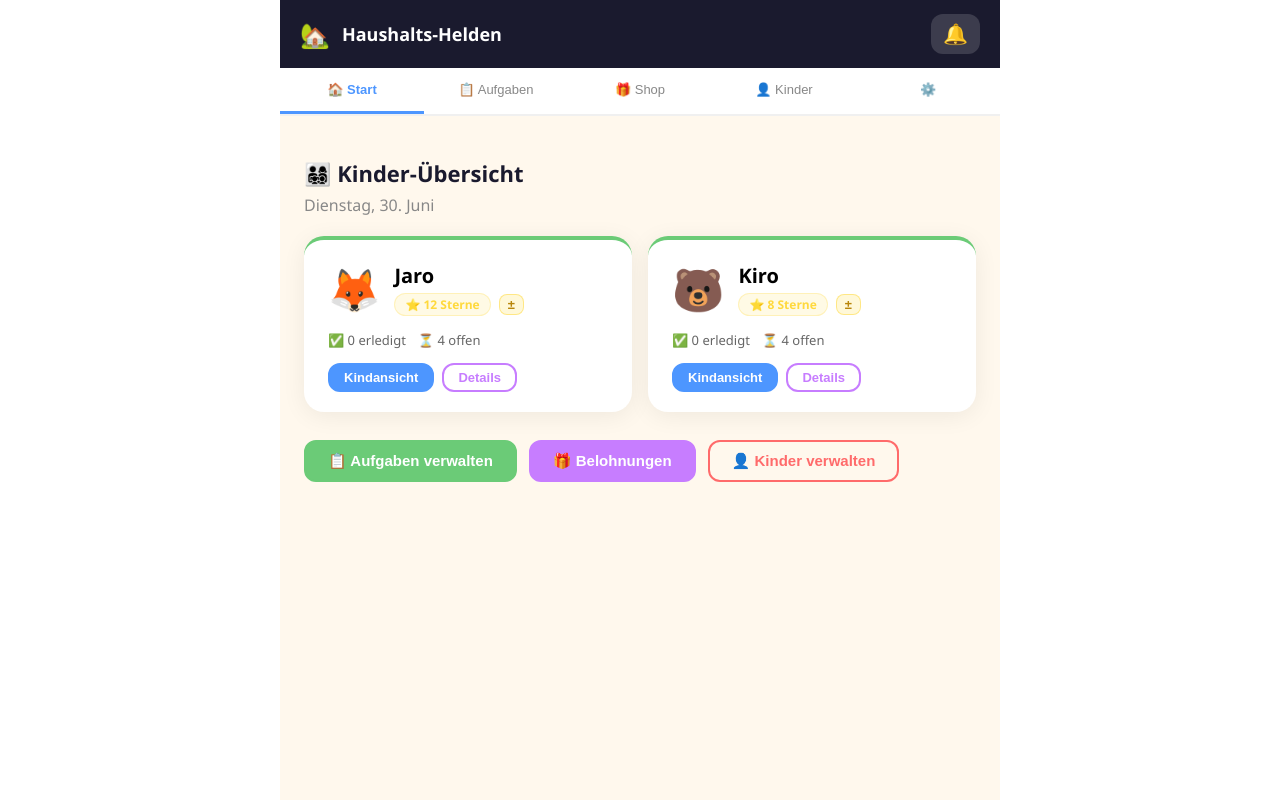
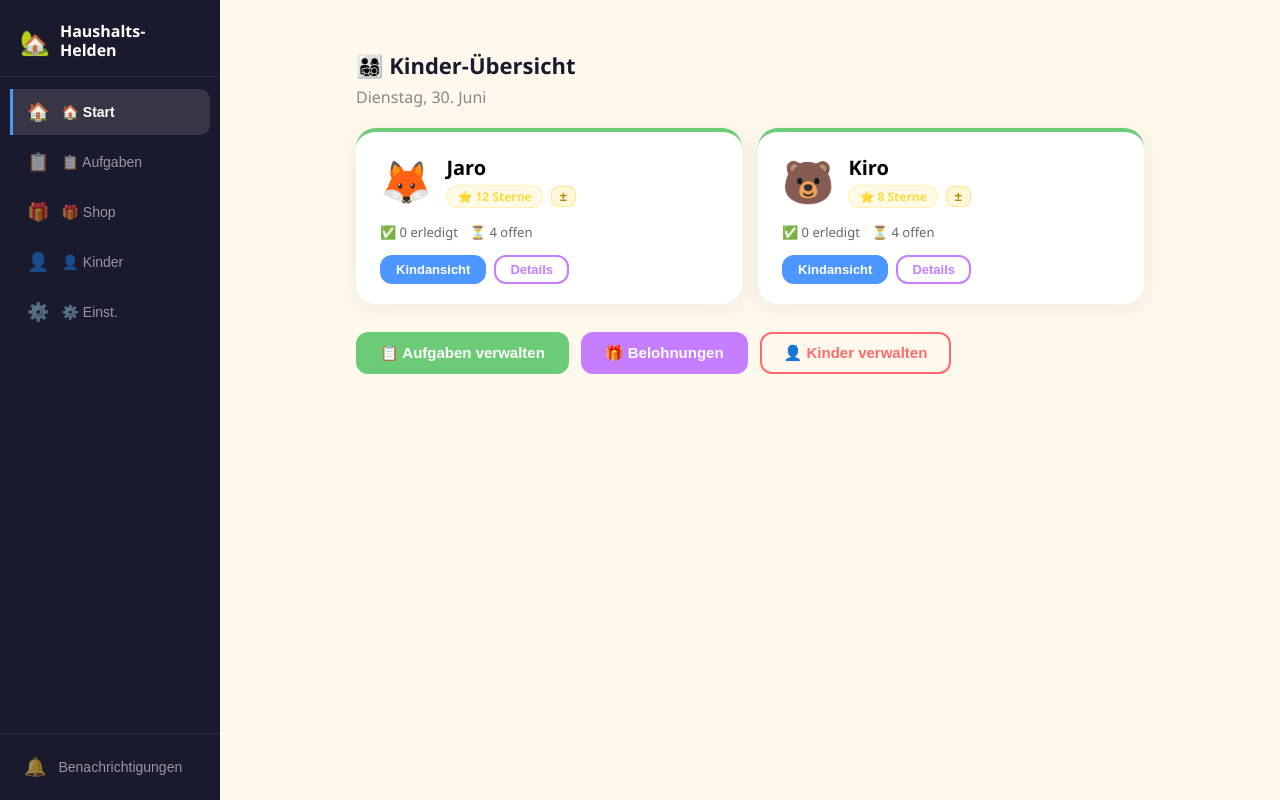
Before and after one commit to L1nax/HaushaltsHelden, a React (Vite) app: page / in a window 1280 px wide. Built offline with nearby package versions, Linux system fonts and the light colour scheme.

Commit message:
Add tablet-responsive layout with sidebar and 2-column child mode

```diff
--- a/src/App.jsx
+++ b/src/App.jsx
@@ -1,4 +1,14 @@
-import { useState, useEffect } from "react";
+import { useState, useEffect, useCallback } from "react";
+
+function useIsTablet() {
+  const [isTablet, setIsTablet] = useState(() => window.innerWidth >= 768);
+  useEffect(() => {
+    const handler = () => setIsTablet(window.innerWidth >= 768);
+    window.addEventListener("resize", handler);
+    return () => window.removeEventListener("resize", handler);
+  }, []);
+  return isTablet;
+}
 
 const COLORS = {
   sun: "#FFD93D", mint: "#6BCB77", sky: "#4D96FF",
@@ -778,6 +788,7 @@ function ChildMode({ data, setData, childId, setSelectedChild, setView }) {
     .map(c => c.taskId);
   const [celebrating, setCelebrating] = useState(null);
   const [showPinDialog, setShowPinDialog] = useState(false);
+  const isTablet = useIsTablet();
 
   const dueTasks = data.tasks.filter(task => {
     if (!isTaskDueToday(task)) return false;
@@ -814,76 +825,11 @@ function ChildMode({ data, setData, childId, setSelectedChild, setView }) {
   const totalTasks = allDueToday.length;
   const progress = totalTasks > 0 ? (doneTasks / totalTasks) * 100 : 0;
 
-  return (
-    <div style={{ minHeight: "100vh", background: `linear-gradient(135deg, ${COLORS.sky}22, ${COLORS.mint}22)` }}>
-      <div style={{ background: `linear-gradient(135deg, ${COLORS.sky}, ${COLORS.mint})`, padding: "24px 20px 30px", borderRadius: "0 0 30px 30px" }}>
-        <div style={{ display: "flex", justifyContent: "space-between", alignItems: "flex-start" }}>
-          <div>
-            <div style={{ color: "white", opacity: 0.85, fontSize: 14, marginBottom: 4 }}>Hallo!</div>
-            <div style={{ color: "white", fontSize: 28, fontWeight: 900 }}>{child.avatar} {child.name}</div>
-          </div>
-          <button onClick={() => setShowPinDialog(true)}
-            style={{ background: "rgba(255,255,255,0.2)", border: "none", borderRadius: 12, padding: "8px 14px", color: "white", fontSize: 13, fontWeight: 700, cursor: "pointer" }}>
-            Eltern 🔒
-          </button>
-        </div>
-
-        {data.children.length > 1 && (
-          <div style={{ display: "flex", gap: 10, marginTop: 16, flexWrap: "wrap" }}>
-            {data.children.map(c => {
-              const isActive = c.id === childId;
-              return (
-                <button key={c.id} onClick={() => !isActive && setSelectedChild(c.id)}
-                  style={{
-                    background: isActive ? "rgba(255,255,255,0.35)" : "rgba(255,255,255,0.15)",
-                    border: `2px solid ${isActive ? "rgba(255,255,255,0.9)" : "rgba(255,255,255,0.3)"}`,
-                    borderRadius: 14, padding: "6px 14px",
-                    display: "flex", alignItems: "center", gap: 7,
-                    cursor: isActive ? "default" : "pointer",
-                    transition: "all .2s",
-                  }}>
-                  <span style={{ fontSize: 20 }}>{c.avatar}</span>
-                  <span style={{ color: "white", fontWeight: isActive ? 800 : 600, fontSize: 14 }}>{c.name}</span>
-                  {isActive && <span style={{ fontSize: 10, color: "rgba(255,255,255,0.8)" }}>✓</span>}
-                </button>
-              );
-            })}
-          </div>
-        )}
-
-        <div style={{ marginTop: 16 }}>
-          <div style={{ background: "rgba(255,255,255,0.25)", borderRadius: 16, padding: "12px 20px", display: "inline-flex", alignItems: "center", gap: 10 }}>
-            <span style={{ fontSize: 28 }}>⭐</span>
-            <div>
-              <div style={{ color: "white", fontSize: 26, fontWeight: 900, lineHeight: 1 }}>{child.stars}</div>
-              <div style={{ color: "rgba(255,255,255,0.85)", fontSize: 13 }}>Sterne gesammelt</div>
-            </div>
-          </div>
-        </div>
-      </div>
-
-      {showPinDialog && (
-        data.pin
-          ? <PinDialog pin={data.pin} onSuccess={() => { setShowPinDialog(false); setView("overview"); }} onCancel={() => setShowPinDialog(false)} />
-          : <AutoRedirect onRedirect={() => { setShowPinDialog(false); setView("overview"); }} />
-      )}
-
-      <div style={{ padding: "20px 16px" }}>
-        <Card style={{ marginBottom: 20 }}>
-          <div style={{ display: "flex", justifyContent: "space-between", marginBottom: 10 }}>
-            <span style={{ fontWeight: 700 }}>Heute geschafft</span>
-            <span style={{ fontWeight: 700, color: COLORS.mint }}>{doneTasks}/{totalTasks}</span>
-          </div>
-          <div style={{ background: "#f0f0f0", borderRadius: 10, height: 14, overflow: "hidden" }}>
-            <div style={{ background: `linear-gradient(90deg, ${COLORS.mint}, ${COLORS.sky})`, height: "100%", width: `${progress}%`, borderRadius: 10, transition: "width .5s" }} />
-          </div>
-          {progress === 100 && totalTasks > 0 && (
-            <div style={{ textAlign: "center", marginTop: 12, fontSize: 22 }}>🎉 Alle Aufgaben erledigt! Super gemacht!</div>
-          )}
-        </Card>
-
+  // ── shared sub-sections ──────────────────────────────────────────────────
+  const taskList = (
+    <>
       <h3 style={{ margin: "0 0 12px", fontSize: 17 }}>📋 Meine Aufgaben heute</h3>
-        <div style={{ display: "grid", gap: 12, marginBottom: 24 }}>
+      <div style={{ display: "grid", gap: 12, marginBottom: isTablet ? 0 : 24 }}>
         {allDueToday.map(task => {
           const done = isDone(task);
           const isCelebrating = celebrating === task.id;
@@ -921,7 +867,11 @@ function ChildMode({ data, setData, childId, setSelectedChild, setView }) {
           <div style={{ textAlign: "center", padding: 32, color: "#aaa" }}>Heute keine Aufgaben 🎉</div>
         )}
       </div>
+    </>
+  );
 
+  const shopList = (
+    <>
       <div style={{ display: "flex", justifyContent: "space-between", alignItems: "center", marginBottom: 12 }}>
         <h3 style={{ margin: 0, fontSize: 17 }}>🛒 Belohnungs-Shop</h3>
         <span style={{ fontSize: 13, color: "#888" }}>⭐ {child.stars} verfügbar</span>
@@ -949,7 +899,101 @@ function ChildMode({ data, setData, childId, setSelectedChild, setView }) {
           );
         })}
       </div>
+    </>
+  );
+
+  const header = (
+    <div style={{ background: `linear-gradient(135deg, ${COLORS.sky}, ${COLORS.mint})`, padding: "24px 20px 30px", borderRadius: isTablet ? "0 0 30px 30px" : "0 0 30px 30px" }}>
+      <div style={{ maxWidth: isTablet ? 1100 : undefined, margin: isTablet ? "0 auto" : undefined }}>
+        <div style={{ display: "flex", justifyContent: "space-between", alignItems: "flex-start" }}>
+          <div>
+            <div style={{ color: "white", opacity: 0.85, fontSize: 14, marginBottom: 4 }}>Hallo!</div>
+            <div style={{ color: "white", fontSize: isTablet ? 32 : 28, fontWeight: 900 }}>{child.avatar} {child.name}</div>
           </div>
+          <button onClick={() => setShowPinDialog(true)}
+            style={{ background: "rgba(255,255,255,0.2)", border: "none", borderRadius: 12, padding: "8px 14px", color: "white", fontSize: 13, fontWeight: 700, cursor: "pointer" }}>
+            Eltern 🔒
+          </button>
+        </div>
+
+        <div style={{ display: "flex", alignItems: "center", justifyContent: "space-between", flexWrap: "wrap", gap: 12, marginTop: 16 }}>
+          {data.children.length > 1 && (
+            <div style={{ display: "flex", gap: 10, flexWrap: "wrap" }}>
+              {data.children.map(c => {
+                const isActive = c.id === childId;
+                return (
+                  <button key={c.id} onClick={() => !isActive && setSelectedChild(c.id)}
+                    style={{
+                      background: isActive ? "rgba(255,255,255,0.35)" : "rgba(255,255,255,0.15)",
+                      border: `2px solid ${isActive ? "rgba(255,255,255,0.9)" : "rgba(255,255,255,0.3)"}`,
+                      borderRadius: 14, padding: "6px 14px",
+                      display: "flex", alignItems: "center", gap: 7,
+                      cursor: isActive ? "default" : "pointer", transition: "all .2s",
+                    }}>
+                    <span style={{ fontSize: 20 }}>{c.avatar}</span>
+                    <span style={{ color: "white", fontWeight: isActive ? 800 : 600, fontSize: 14 }}>{c.name}</span>
+                    {isActive && <span style={{ fontSize: 10, color: "rgba(255,255,255,0.8)" }}>✓</span>}
+                  </button>
+                );
+              })}
+            </div>
+          )}
+          <div style={{ background: "rgba(255,255,255,0.25)", borderRadius: 16, padding: "12px 20px", display: "inline-flex", alignItems: "center", gap: 10 }}>
+            <span style={{ fontSize: 28 }}>⭐</span>
+            <div>
+              <div style={{ color: "white", fontSize: 26, fontWeight: 900, lineHeight: 1 }}>{child.stars}</div>
+              <div style={{ color: "rgba(255,255,255,0.85)", fontSize: 13 }}>Sterne gesammelt</div>
+            </div>
+          </div>
+        </div>
+      </div>
+    </div>
+  );
+
+  const progressCard = (
+    <Card style={{ marginBottom: 20 }}>
+      <div style={{ display: "flex", justifyContent: "space-between", marginBottom: 10 }}>
+        <span style={{ fontWeight: 700 }}>Heute geschafft</span>
+        <span style={{ fontWeight: 700, color: COLORS.mint }}>{doneTasks}/{totalTasks}</span>
+      </div>
+      <div style={{ background: "#f0f0f0", borderRadius: 10, height: 14, overflow: "hidden" }}>
+        <div style={{ background: `linear-gradient(90deg, ${COLORS.mint}, ${COLORS.sky})`, height: "100%", width: `${progress}%`, borderRadius: 10, transition: "width .5s" }} />
+      </div>
+      {progress === 100 && totalTasks > 0 && (
+        <div style={{ textAlign: "center", marginTop: 12, fontSize: 22 }}>🎉 Alle Aufgaben erledigt! Super gemacht!</div>
+      )}
+    </Card>
+  );
+
+  return (
+    <div style={{ minHeight: "100vh", background: `linear-gradient(135deg, ${COLORS.sky}22, ${COLORS.mint}22)` }}>
+      {header}
+
+      {showPinDialog && (
+        data.pin
+          ? <PinDialog pin={data.pin} onSuccess={() => { setShowPinDialog(false); setView("overview"); }} onCancel={() => setShowPinDialog(false)} />
+          : <AutoRedirect onRedirect={() => { setShowPinDialog(false); setView("overview"); }} />
+      )}
+
+      {isTablet ? (
+        // ── Tablet: 2-column layout ──────────────────────────────────────────
+        <div style={{ maxWidth: 1100, margin: "0 auto", padding: "24px 32px", display: "grid", gridTemplateColumns: "1fr 380px", gap: 28, alignItems: "start" }}>
+          <div>
+            {progressCard}
+            {taskList}
+          </div>
+          <div style={{ position: "sticky", top: 24 }}>
+            {shopList}
+          </div>
+        </div>
+      ) : (
+        // ── Mobile: single column ─────────────────────────────────────────────
+        <div style={{ padding: "20px 16px" }}>
+          {progressCard}
+          {taskList}
+          {shopList}
+        </div>
+      )}
     </div>
   );
 }
@@ -1102,10 +1146,9 @@ export default function App() {
   const [view, setView] = useState("overview");
   const [selectedChild, setSelectedChild] = useState(null);
   const [showNotifications, setShowNotifications] = useState(false);
+  const isTablet = useIsTablet();
 
-  useEffect(() => {
-    requestPushPermission();
-  }, []);
+  useEffect(() => { requestPushPermission(); }, []);
 
   const openNotifications = () => {
     setShowNotifications(true);
@@ -1114,19 +1157,104 @@ export default function App() {
   };
 
   const NAV = [
-    { id: "overview", label: "🏠 Start" },
-    { id: "tasks",    label: "📋 Aufgaben" },
-    { id: "rewards",  label: "🎁 Shop" },
-    { id: "children", label: "👤 Kinder" },
-    { id: "settings", label: "⚙️" },
+    { id: "overview", label: "🏠 Start",     icon: "🏠" },
+    { id: "tasks",    label: "📋 Aufgaben",  icon: "📋" },
+    { id: "rewards",  label: "🎁 Shop",      icon: "🎁" },
+    { id: "children", label: "👤 Kinder",    icon: "👤" },
+    { id: "settings", label: "⚙️ Einst.",    icon: "⚙️" },
   ];
 
   if (view === "childMode" && selectedChild) return (
-    <div style={{ fontFamily: "'Segoe UI', system-ui, sans-serif", maxWidth: 520, margin: "0 auto" }}>
+    <div style={{ fontFamily: "'Segoe UI', system-ui, sans-serif" }}>
       <ChildMode data={data} setData={setData} childId={selectedChild} setSelectedChild={setSelectedChild} setView={setView} />
     </div>
   );
 
+  const content = (
+    <>
+      {view === "overview"    && <ParentOverview data={data} setData={setData} setView={setView} setSelectedChild={setSelectedChild} />}
+      {view === "tasks"       && <TasksView data={data} setData={setData} />}
+      {view === "rewards"     && <RewardsView data={data} setData={setData} />}
+      {view === "children"    && <ChildrenView data={data} setData={setData} />}
+      {view === "settings"    && <SettingsView data={data} setData={setData} />}
+      {view === "childDetail" && selectedChild && <ChildDetail data={data} setData={setData} childId={selectedChild} setView={setView} />}
+    </>
+  );
+
+  const notifPanel = showNotifications && (
+    <div style={{ position: "fixed", inset: 0, zIndex: 150, display: "flex", justifyContent: "flex-end" }}>
+      <div onClick={() => setShowNotifications(false)} style={{ flex: 1, background: "#0004" }} />
+      <div style={{ width: "min(420px, 100vw)", background: COLORS.cream, height: "100vh", overflowY: "auto", padding: 20, boxShadow: "-4px 0 30px #0003", animation: "slideIn .25s ease" }}>
+        <div style={{ display: "flex", justifyContent: "flex-end", marginBottom: 4 }}>
+          <button onClick={() => setShowNotifications(false)} style={{ background: "none", border: "none", fontSize: 22, cursor: "pointer", color: "#888" }}>✕</button>
+        </div>
+        <NotificationsView data={data} setData={setData} />
+      </div>
+    </div>
+  );
+
+  if (isTablet) {
+    // ── Tablet layout: fixed sidebar + main ────────────────────────────────
+    return (
+      <div style={{ fontFamily: "'Segoe UI', system-ui, sans-serif", display: "flex", minHeight: "100vh", background: COLORS.cream }}>
+        {/* Sidebar */}
+        <div style={{ width: 220, background: COLORS.dark, display: "flex", flexDirection: "column", flexShrink: 0, position: "sticky", top: 0, height: "100vh", overflowY: "auto" }}>
+          <div style={{ padding: "22px 20px 16px", borderBottom: "1px solid rgba(255,255,255,0.08)" }}>
+            <div style={{ display: "flex", alignItems: "center", gap: 10 }}>
+              <span style={{ fontSize: 24 }}>🏡</span>
+              <span style={{ color: "white", fontWeight: 800, fontSize: 16, lineHeight: 1.2 }}>Haushalts-<br />Helden</span>
+            </div>
+          </div>
+
+          <nav style={{ padding: "12px 10px", flex: 1 }}>
+            {NAV.map(n => (
+              <button key={n.id} onClick={() => setView(n.id)}
+                style={{
+                  width: "100%", display: "flex", alignItems: "center", gap: 12,
+                  background: view === n.id ? "rgba(255,255,255,0.12)" : "transparent",
+                  border: "none",
+                  borderLeft: view === n.id ? `3px solid ${COLORS.sky}` : "3px solid transparent",
+                  borderRadius: view === n.id ? "0 10px 10px 0" : "0 10px 10px 0",
+                  padding: "12px 14px", marginBottom: 4,
+                  color: view === n.id ? "white" : "rgba(255,255,255,0.55)",
+                  fontWeight: view === n.id ? 700 : 400, fontSize: 14,
+                  cursor: "pointer", textAlign: "left", transition: "all .15s",
+                }}>
+                <span style={{ fontSize: 18 }}>{n.icon}</span>
+                {n.label.replace(/^.\s/, "")}
+              </button>
+            ))}
+          </nav>
+
+          <div style={{ padding: "12px 10px", borderTop: "1px solid rgba(255,255,255,0.08)" }}>
+            {data.pin && <div style={{ color: COLORS.mint, fontSize: 12, marginBottom: 8, paddingLeft: 14 }}>🔒 PIN aktiv</div>}
+            <button onClick={openNotifications}
+              style={{ width: "100%", display: "flex", alignItems: "center", gap: 12, background: "transparent", border: "none", borderRadius: 10, padding: "10px 14px", color: "rgba(255,255,255,0.55)", fontSize: 14, cursor: "pointer", textAlign: "left", position: "relative" }}>
+              <span style={{ fontSize: 18 }}>🔔</span>
+              Benachrichtigungen
+              {(data.notifications || []).filter(n => !n.read).length > 0 && (
+                <span style={{ background: COLORS.rose, color: "white", borderRadius: "50%", width: 18, height: 18, fontSize: 11, fontWeight: 900, display: "inline-flex", alignItems: "center", justifyContent: "center", marginLeft: "auto" }}>
+                  {(data.notifications || []).filter(n => !n.read).length}
+                </span>
+              )}
+            </button>
+          </div>
+        </div>
+
+        {/* Main */}
+        <div style={{ flex: 1, overflowY: "auto" }}>
+          <div style={{ maxWidth: 860, margin: "0 auto", padding: "32px 36px" }}>
+            {content}
+          </div>
+        </div>
+
+        {notifPanel}
+        <style>{`@keyframes slideIn { from { transform: translateX(100%) } to { transform: translateX(0) } }`}</style>
+      </div>
+    );
+  }
+
+  // ── Mobile layout: top header + bottom tabs ────────────────────────────────
   return (
     <div style={{ fontFamily: "'Segoe UI', system-ui, sans-serif", maxWidth: 720, margin: "0 auto", minHeight: "100vh", background: COLORS.cream }}>
       <div style={{ background: COLORS.dark, padding: "14px 20px", display: "flex", alignItems: "center", gap: 12 }}>
@@ -1138,24 +1266,7 @@ export default function App() {
         </div>
       </div>
 
-      {showNotifications && (
-        <div style={{ position: "fixed", inset: 0, zIndex: 150, display: "flex", justifyContent: "flex-end" }}>
-          <div onClick={() => setShowNotifications(false)} style={{ flex: 1, background: "#0004" }} />
-          <div style={{
-            width: "min(420px, 100vw)", background: COLORS.cream,
-            height: "100vh", overflowY: "auto", padding: 20,
-            boxShadow: "-4px 0 30px #0003",
-            animation: "slideIn .25s ease",
-          }}>
-            <div style={{ display: "flex", justifyContent: "space-between", alignItems: "center", marginBottom: 4 }}>
-              <span />
-              <button onClick={() => setShowNotifications(false)}
-                style={{ background: "none", border: "none", fontSize: 22, cursor: "pointer", color: "#888" }}>✕</button>
-            </div>
-            <NotificationsView data={data} setData={setData} />
-          </div>
-        </div>
-      )}
+      {notifPanel}
 
       <div style={{ background: "white", display: "flex", borderBottom: "2px solid #f0f0f0" }}>
         {NAV.map(n => (
@@ -1171,14 +1282,7 @@ export default function App() {
         ))}
       </div>
 
-      <div style={{ padding: 24 }}>
-        {view === "overview"    && <ParentOverview data={data} setData={setData} setView={setView} setSelectedChild={setSelectedChild} />}
-        {view === "tasks"       && <TasksView data={data} setData={setData} />}
-        {view === "rewards"     && <RewardsView data={data} setData={setData} />}
-        {view === "children"    && <ChildrenView data={data} setData={setData} />}
-        {view === "settings"    && <SettingsView data={data} setData={setData} />}
-        {view === "childDetail" && selectedChild && <ChildDetail data={data} setData={setData} childId={selectedChild} setView={setView} />}
-      </div>
+      <div style={{ padding: 24 }}>{content}</div>
       <style>{`@keyframes slideIn { from { transform: translateX(100%) } to { transform: translateX(0) } }`}</style>
     </div>
   );
```
Lines whose indentation alone changed are shown as unchanged.
